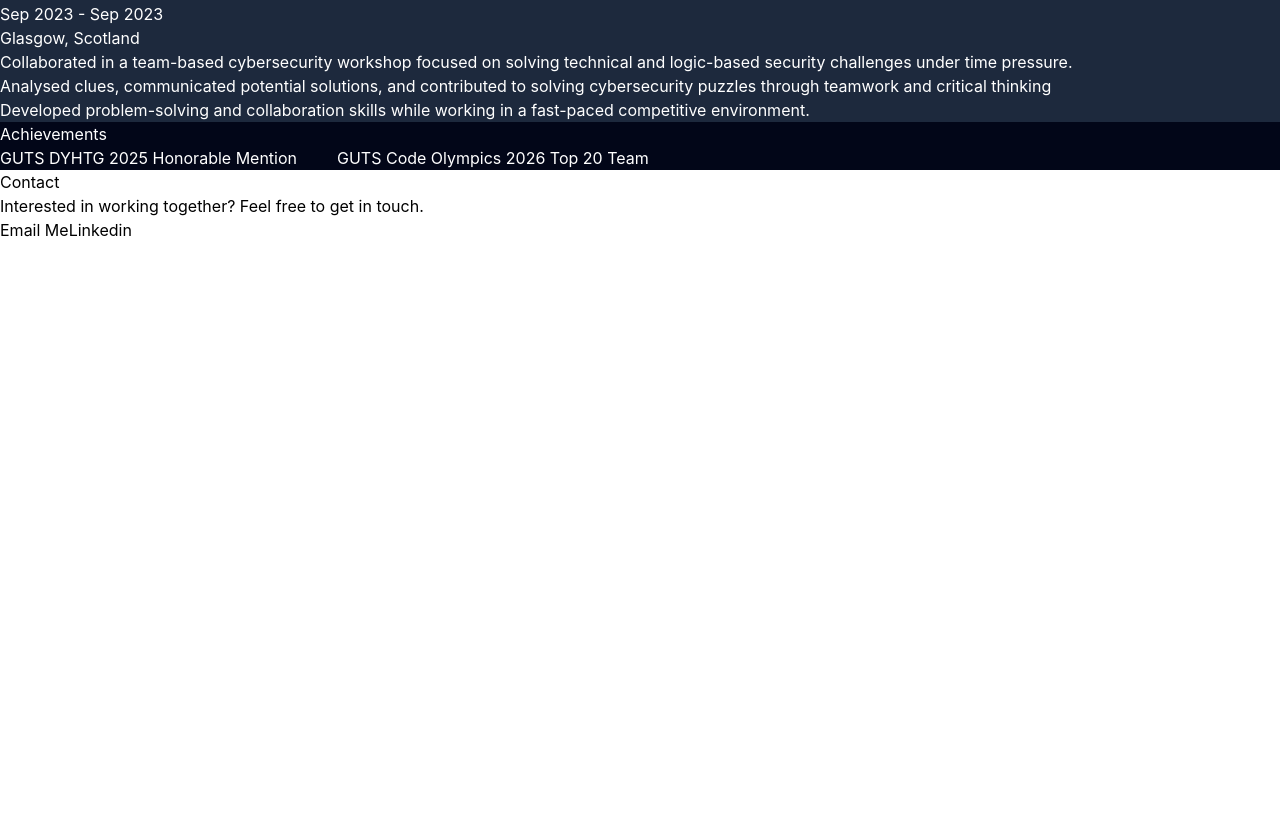
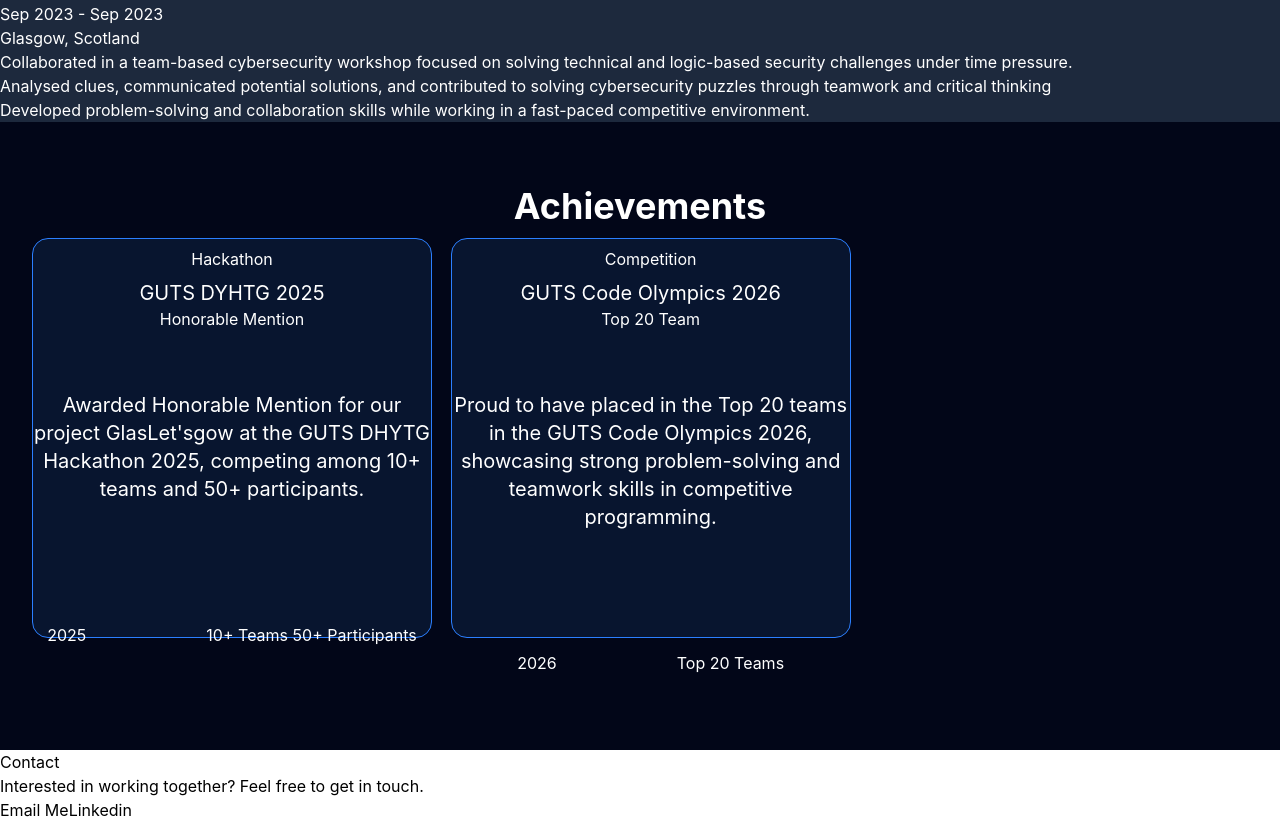
Before and after one commit to ireoluwa10olowoyo-dot/Tech-Portfolio, a React (Vite) app in the folder Portfolio/: page /Hero in a window 1280 px wide. Shown: the part 2540-3362 px from the top of the page. Before the commit the page ends 2782 px from the top, so only its background shows below. Built offline with nearby package versions, Linux system fonts and the light colour scheme.

Commit message:
Updated Achievements Section

```diff
--- a/Portfolio/src/Components/Achievements.jsx
+++ b/Portfolio/src/Components/Achievements.jsx
@@ -1,13 +1,64 @@
 
 
 function Achievements(){
+    const achievements = [
+    { name: "GUTS DYHTG 2025", award:"Honorable Mention",event:"Hackathon", description: "Awarded Honorable Mention for our project GlasLet'sgow at the GUTS DHYTG Hackathon 2025, competing among 10+ teams and 50+ participants.", year: "2025",participants:"10+ Teams 50+ Participants" },
+    {  name: "GUTS Code Olympics 2026 ",award:"Top 20 Team",event:"Competition", description: "Proud to have placed in the Top 20 teams in the GUTS Code Olympics 2026, showcasing strong problem-solving and teamwork skills in competitive programming.", year: "2026",participants:"Top 20 Teams" },
+
+  ];
+
+    const AchievementCard = ({name, award, event, description, year, participants}) =>{
+        return(
+            <>
+            <div className="bg-[#08152F] border border-blue-500 rounded-2xl w-100 h-100">
+                <p className="mt-2">{event}</p>
+                <h3 className="text-xl mt-2">{name}</h3>
+                <p>{award}</p>
+                <p className="text-xl mt-15 ">{description}</p>
+                <div className="flex align-center justify-center mt-30 gap-30">
+                    <p>{year}</p>
+                    <p>{participants}</p>
+                </div>
+            </div>
+            </>
+        )
+    }
+
+     const AchievementSection = ({ achievements }) => {
+    return (
+      <div className="mb-10">
+
+
+        <div className="grid grid-cols-1 gap-10 md:grid-cols-2 lg:grid-cols-3 align-center justify-center">
+          {achievements.map((achievement) => (
+            <AchievementCard
+              key={achievement.name}
+              name={achievement.name}
+               event={achievement.event}
+               award={achievement.award}
+               description={achievement.description}
+                year={achievement.year}
+                 participants={achievement.participants}
+
+
+            />
+          ))}
+        </div>
+      </div>
+    );
+  };
+
+
+
     return(
         <>
-        <div className="bg-slate-950 text-white">
-        <h1>Achievements</h1>
-        <div className="flex justify-centre items-centre">
-            <p>GUTS DYHTG 2025 Honorable Mention</p>
-            <p className="ml-10">GUTS Code Olympics 2026 Top 20 Team</p>
+         <div className="mx-auto max-w-8xl bg-slate-950 px-8 py-16 text-white">
+         <div className="mb-12 text-center">
+          <h1 className="mb-3 text-4xl font-bold">
+            Achievements
+          </h1>
+            <AchievementSection achievements={achievements}/>
+
         </div>
         </div>
         </>
```
